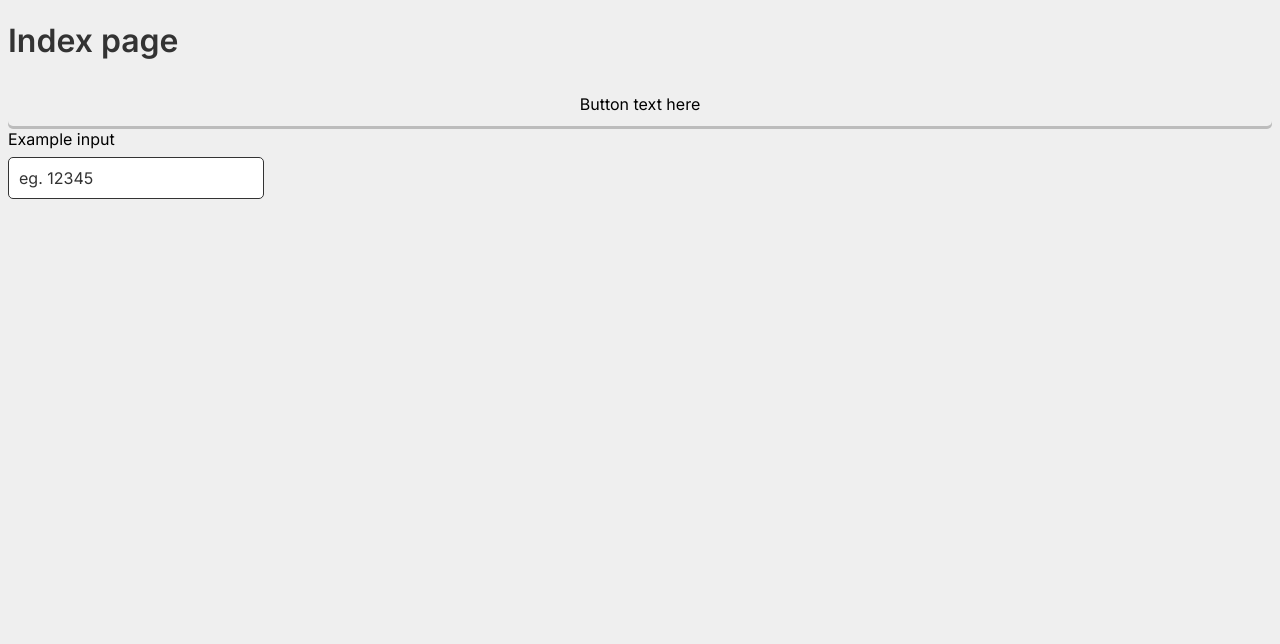
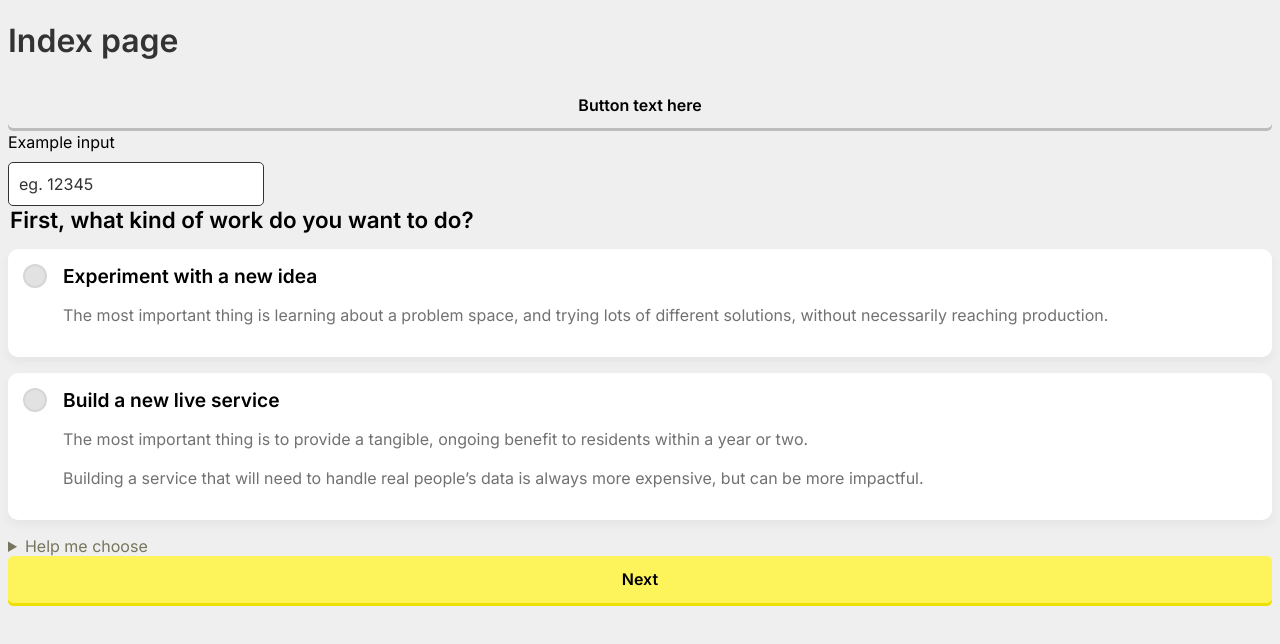
Before and after one commit to jhackett1/ff-cost-calculator, a React (Create React App) app: page / in a window 1280 px wide. Shown: the top 644 px of the page. Built offline with nearby package versions, Linux system fonts and the light colour scheme.

Commit message:
add some content!

```diff
--- a/src/components/Button.module.scss
+++ b/src/components/Button.module.scss
@@ -8,6 +8,7 @@
   border-radius: 5px;
   border: none;
   margin-bottom: 3px;
+  font-weight: bold;
 
   // spacing between icon and text
   display: flex;
--- a/src/components/RadioPanelField.module.scss
+++ b/src/components/RadioPanelField.module.scss
@@ -1,22 +1,100 @@
 @import "../styles/_base";
 
 .fieldset {
+  * + * {
+    margin-top: 1rem;
+  }
 }
 
 .legend {
+  @include bodyTextXL;
+  font-weight: bold;
 }
 
 .panel {
+  position: relative;
+  background: white;
+  border-radius: 10px;
+  padding: 15px;
+  box-shadow: 0px 5px 10px transparentize($text, 0.95);
+  padding-left: 55px;
+
+  &:focus-within {
+    box-shadow: 0px 0px 0px 3px $focus;
+  }
+}
+
+.label {
+  @include bodyTextL;
+  font-weight: bold;
+  cursor: pointer;
+
+  //   ring
+  &:before {
+    position: absolute;
+    left: 15px;
+    top: 15px;
+    width: 20px;
+    height: 20px;
+    content: "";
+    display: block;
+    border: 2px solid darken($grey4, 10);
+    background: darken($grey4, 5);
+    border-radius: 100%;
+    transition: 0.2s ease-out;
+  }
+
+  //   checkmark
+  &:after {
+    position: absolute;
+    left: 20px;
+    top: 20px;
+    width: 14px;
+    height: 14px;
+    content: "";
+    display: block;
+    background: $text;
+    border-radius: 100%;
+    opacity: 0;
+  }
 }
 
 .input {
+  position: absolute;
+  left: 10px;
+  top: 10px;
+  height: 100%;
+  width: 100%;
+  opacity: 0;
+  cursor: pointer;
+
+  &:active + label:before {
+    border-color: $text;
+  }
+
+  &:checked + label {
+    &:before {
+      border-color: $text;
+    }
+
+    &:after {
+      opacity: 1;
+    }
+  }
 }
 
-.label {
-}
-
-.hint {
+.hint p {
+  @include bodyTextM;
+  color: $grey2;
 }
 
 .help {
+  summary {
+    color: $link;
+    cursor: pointer;
+
+    &:text {
+      text-decoration: underline;
+    }
+  }
 }
--- a/src/components/RadioPanelField.tsx
+++ b/src/components/RadioPanelField.tsx
@@ -14,30 +14,34 @@ const RadioPanel = ({ icon, label, hint, name, value }: Choice) => (
     <label className={s.label} htmlFor={`${name}-${value}`}>
       {label}
     </label>
-    <p className={s.hint} id={`${name}-${value}-hint`}>
+    <div className={s.hint} id={`${name}-${value}-hint`}>
       {hint}
-    </p>
+    </div>
   </div>
 )
 
 interface Props {
-  name: string
   question: string
   choices: Choice[]
+  guidance: React.ReactChild
 }
 
 /** user can select one from a series of panels, with a hint and optional icon for each */
 const RadioPanelField = ({
-  name,
   question,
   choices,
+  guidance,
 }: Props): React.ReactElement => (
   <fieldset className={s.fieldset}>
     <legend className={s.legend}>{question}</legend>
     {choices.map(choice => (
       <RadioPanel key={choice.value} {...choice} />
     ))}
-    <button className={s.help}>Help me choose</button>
+
+    <details className={s.help}>
+      <summary>Help me choose</summary>
+      {guidance}
+    </details>
   </fieldset>
 )
 
--- a/src/pages/index.tsx
+++ b/src/pages/index.tsx
@@ -1,5 +1,6 @@
 import { Form, Formik } from "formik"
 import Button from "../components/Button"
+import RadioPanelField from "../components/RadioPanelField"
 import TextField from "../components/TextField"
 
 const IndexPage = () => (
@@ -11,6 +12,44 @@ const IndexPage = () => (
     <Formik onSubmit={async () => null} initialValues={{ foo: "" }}>
       <Form>
         <TextField label="Example input" name="foo" placeholder="eg. 12345" />
+
+        <RadioPanelField
+          question="First, what kind of work do you want to do?"
+          choices={[
+            {
+              name: "kind-of-work",
+              label: "Experiment with a new idea",
+              value: "experiment",
+              hint: (
+                <p>
+                  The most important thing is learning about a problem space,
+                  and trying lots of different solutions, without necessarily
+                  reaching production.
+                </p>
+              ),
+            },
+            {
+              name: "kind-of-work",
+              label: "Build a new live service",
+              value: "build",
+              hint: (
+                <>
+                  <p>
+                    The most important thing is to provide a tangible, ongoing
+                    benefit to residents within a year or two.
+                  </p>
+                  <p>
+                    Building a service that will need to handle real people’s
+                    data is always more expensive, but can be more impactful.
+                  </p>
+                </>
+              ),
+            },
+          ]}
+          guidance="Stuff goes here"
+        />
+
+        <Button>Next</Button>
       </Form>
     </Formik>
   </>
--- a/src/styles/_base.scss
+++ b/src/styles/_base.scss
@@ -3,7 +3,7 @@ $text: #333333;
 $link: #77755d;
 $bg: #efefef;
 
-$focus: #1a28f1;
+$focus: #4752eb;
 $grey1: $text;
 $grey2: #717171;
 $grey3: #cccbc3;
@@ -17,12 +17,18 @@ $grey4: $bg;
 
 @mixin bodyTextS {
   font-size: 0.8rem;
+  line-height: 120%;
 }
 
 @mixin bodyTextM {
   font-size: 1rem;
+  line-height: 140%;
 }
 
 @mixin bodyTextL {
   font-size: 1.2rem;
 }
+
+@mixin bodyTextXL {
+  font-size: 1.4rem;
+}
--- a/src/styles/globals.scss
+++ b/src/styles/globals.scss
@@ -20,3 +20,9 @@ ul,
 ol {
   list-style: none;
 }
+
+fieldset {
+  border: none;
+  margin: 0;
+  padding: 0;
+}
--- a/src/types.ts
+++ b/src/types.ts
@@ -1,3 +1,5 @@
+import React from "react"
+
 /** a collection of projects */
 export interface Programme {
   projects: Project[]
@@ -23,7 +25,7 @@ export enum ProjectType {
 export interface Choice {
   icon?: React.ReactChild
   label: string
-  hint: string
+  hint: string | React.ReactChild
   name: string
   value: string
 }
```
